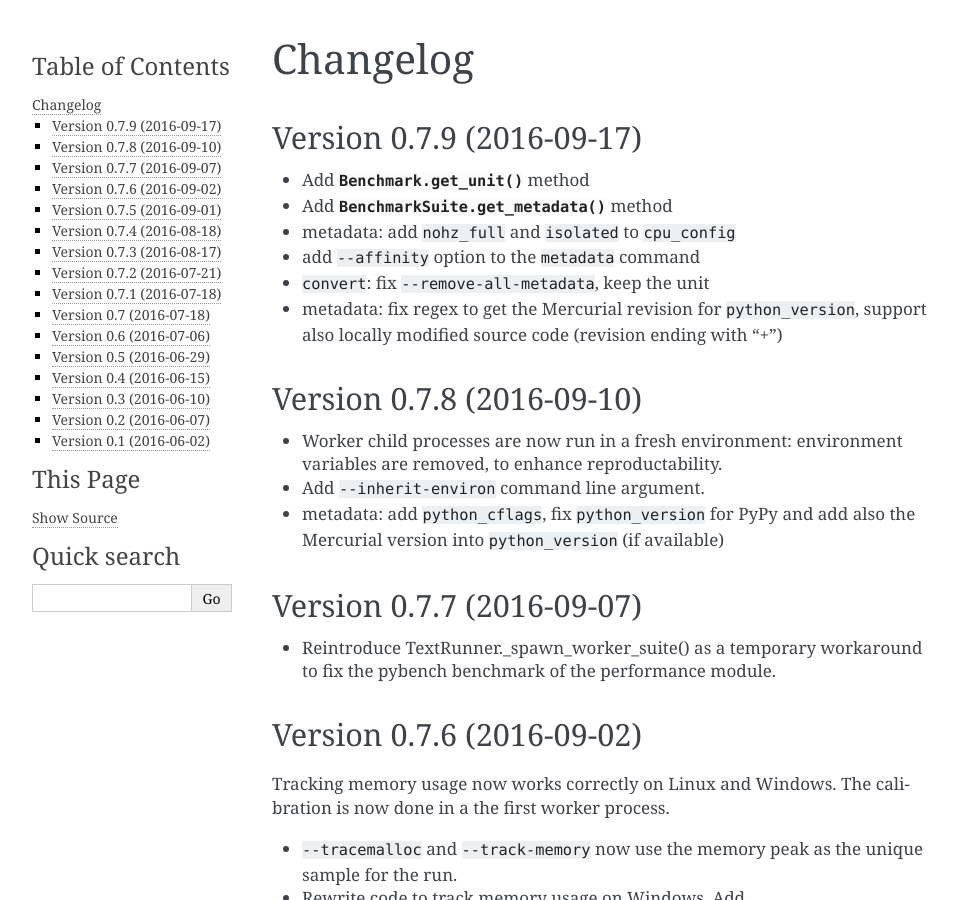
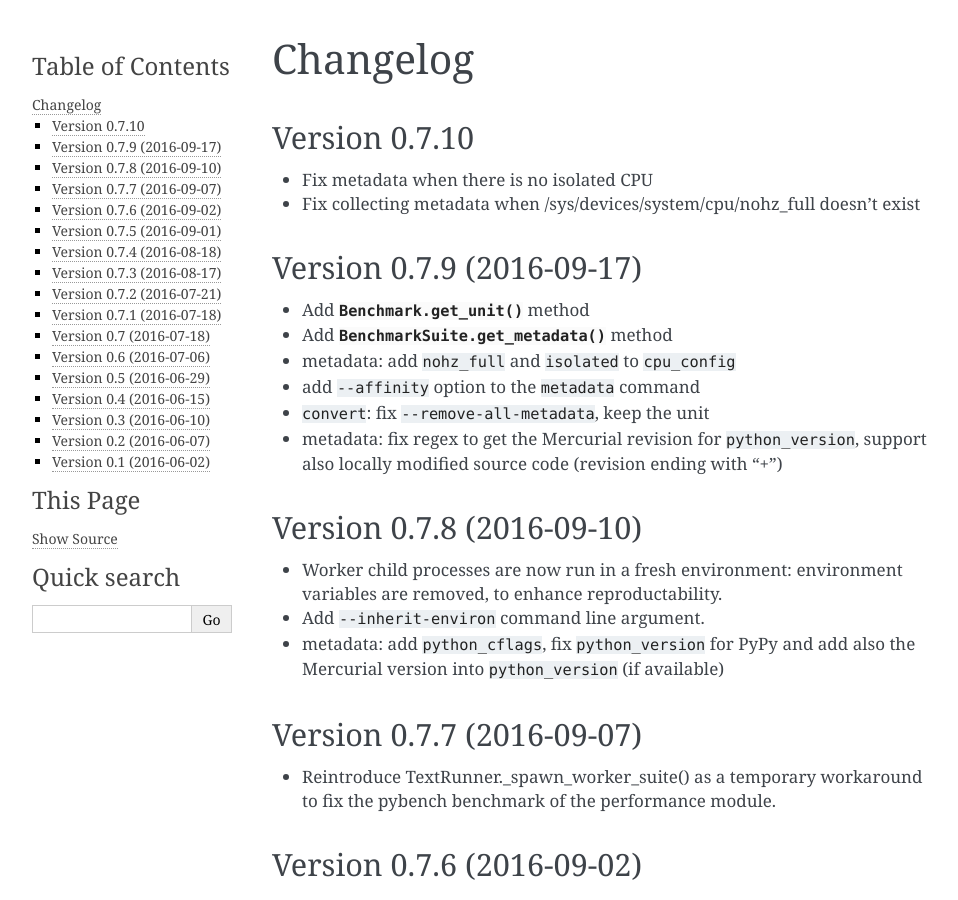
Before and after one commit to psf/pyperf, a Sphinx documentation site: the page built from doc/changelog.rst, in a window 1280 px wide and 900 px high. Shown: the whole window, without its empty margins (148-1106 px from the left). Built offline with Sphinx 7.4.7, drawn with Linux system fonts in a browser that asks for light colours.

Commit message:
Fix metadata when there is no isolated CPU

```diff
--- a/doc/changelog.rst
+++ b/doc/changelog.rst
@@ -1,5 +1,11 @@
 Changelog
 =========
+
+Version 0.7.10
+--------------
+
+* Fix metadata when there is no isolated CPU
+* Fix collecting metadata when /sys/devices/system/cpu/nohz_full doesn't exist
 
 Version 0.7.9 (2016-09-17)
 --------------------------
```
Also changed, not shown: 1 other file.
